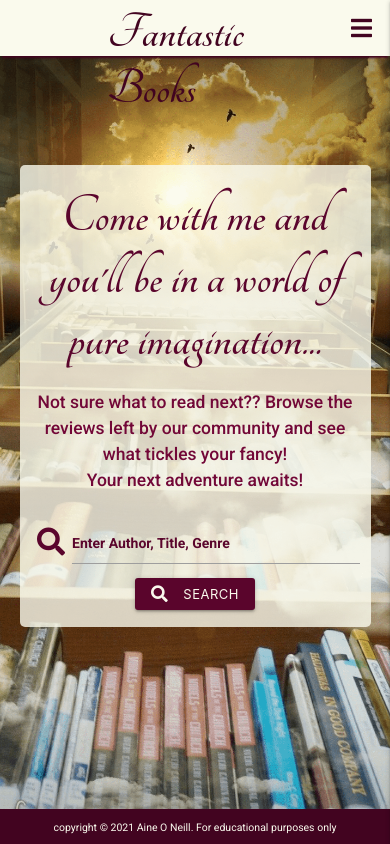
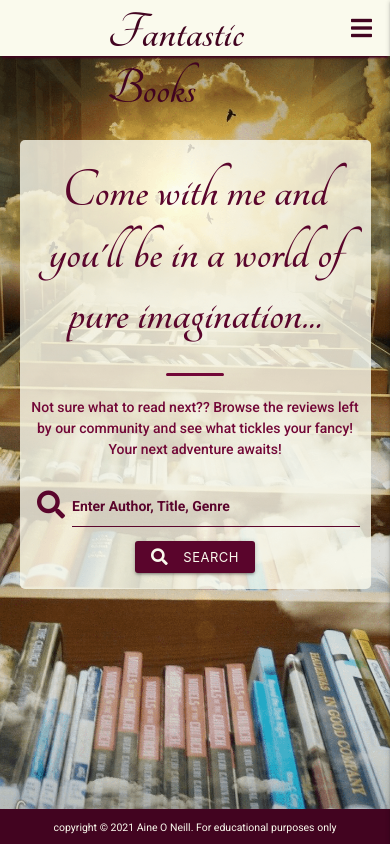
Before and after one commit to Code-Institute-Submissions/Fantastic-Books, a Flask app: page /search_mobile in a window 390 px wide. Run offline with Flask 2, Linux system fonts and the light colour scheme; some libraries are stand-ins or nearby versions.

Commit message:
Add search button on reviews page for mobile view. Tweak layout and atyles on search_mobile.html. Change book cover position on mobile view

```diff
--- a/static/css/style.css
+++ b/static/css/style.css
@@ -482,6 +482,14 @@ input[type=email]:not(.browser-default):focus:not([readonly]) {
     box-shadow: none;
 }
 
+textarea[type=text]:not(.browser-default),
+input[type=text]:not(.browser-default),
+input[type=url]:not(.browser-default),
+input[type=password]:not(.browser-default),
+input[type=email]:not(.browser-default) {
+    border-bottom: 1px solid #5a052c;
+}
+
 /* Form Buttons */
 
 .login-btn {
@@ -591,6 +599,11 @@ input[type=email]:not(.browser-default):focus:not([readonly]) {
     margin-bottom: 3px;
 }
 
+.mobile-btn {
+    margin-bottom: 5px;
+    margin-right: 10px;
+}
+
 /* Heart Checkbox */
 
 .heart-checkbox {
@@ -660,20 +673,22 @@ input[type=email]:not(.browser-default):focus:not([readonly]) {
     width: 90%;
     margin: auto;
     background-color: rgba(250, 250, 237, 0.8);
-    margin-top: 7.8rem;
+    margin-top: 6rem;
     border-radius: 5px;
 }
 .search-heading {
     font-family: 'Tangerine', cursive;
     font-weight: 700;
     font-size: 4rem;
+    padding-right: 5px;
+    padding-left: 5px;
 }
 
 .search-text {
     font-weight: 500;
-    font-size: 1.25rem;
     color: #720737;
 }
+
 .search-btn {
     margin-bottom: .675rem;
     margin-top: 1.25rem;
@@ -727,16 +742,7 @@ input[type=email]:not(.browser-default):focus:not([readonly]) {
     background-color: #e61573;
 }
 
-
 /* Media Queries */
-
-/* Devices larger than mobile */
-@media only screen and (min-width: 768px) {
-    .form-container {
-        margin-top: .5rem;
-    }
-}
-
 /* Mobile devices */
 @media only screen and (max-width: 768px) {
     /* Navbar */
@@ -767,7 +773,7 @@ input[type=email]:not(.browser-default):focus:not([readonly]) {
     }
 
     .book-cover {
-        margin: auto;
+        margin-right: 30px;
         margin-top: 7px;
     }
 
--- a/templates/search_mobile.html
+++ b/templates/search_mobile.html
@@ -9,6 +9,9 @@
         <div class="row">
             <div class="col s12">
                 <h4 class="search-heading">Come with me and you'll be in a world of pure imagination...</h4>
+            </div>
+                <div class="col s2 offset-s5 divider-top"></div>
+                    <div class="col s12">
                         <p class="search-text">Not sure what to read next?? Browse the reviews left
                             by our community and see what tickles your fancy!
                         <br> Your next adventure awaits!</p>
```
Also changed, not shown: templates/reviews.html (+7 -2 lines). Lines whose indentation alone changed are shown as unchanged.
